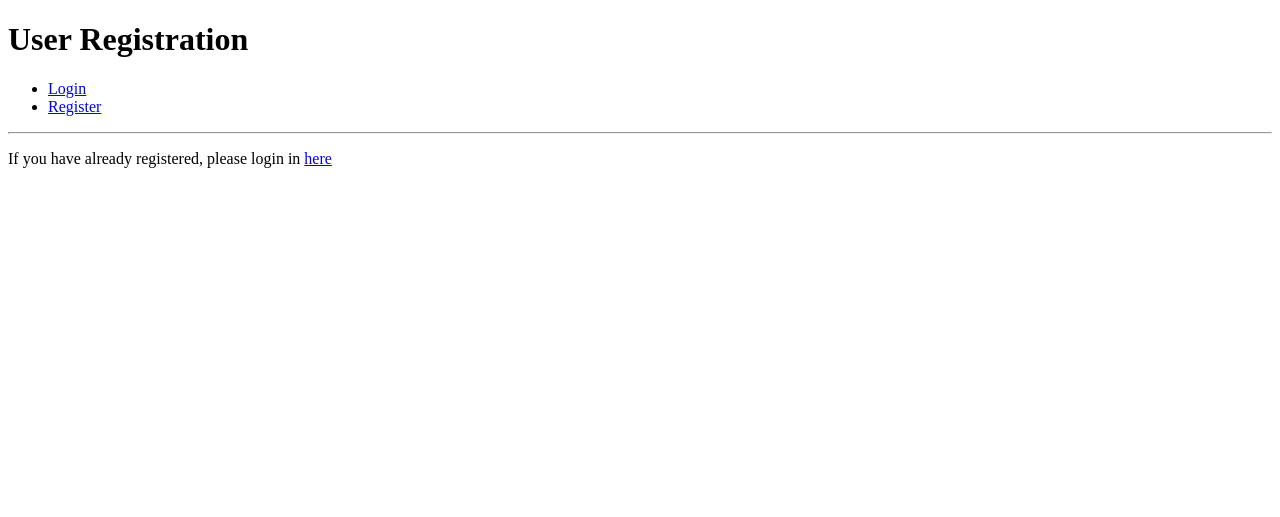
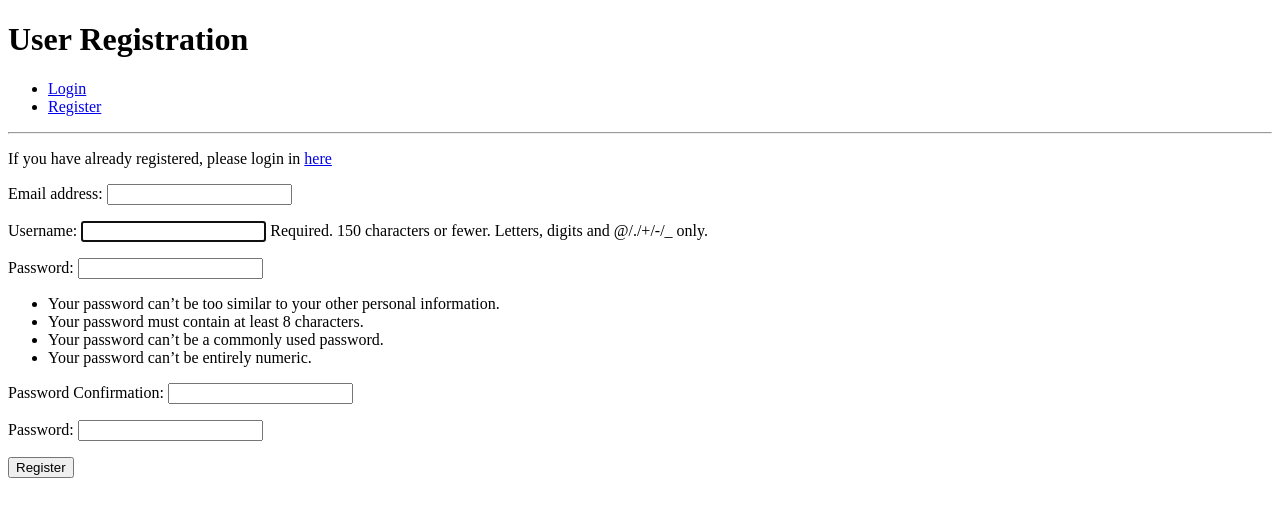
Before and after one commit to ddeveloper72/Django_Authentication, a Django app: page /accounts/registration/ in a window 1280 px wide. Shown: the top 517 px of the page. Run offline with Django 3.2, Linux system fonts and the light colour scheme.

Commit message:
Added a working user creation form.

```diff
--- a/accounts/forms.py
+++ b/accounts/forms.py
@@ -1,6 +1,20 @@
 from django import forms
+from django.contrib.auth.models import User
+from django.contrib.auth.forms import UserCreationForm
+from django.core.exceptions import ValidationError
 
 class UserloginForm(forms.Form):
     """Form for user to input login details"""
     username = forms.CharField()
     password = forms.CharField(widget=forms.PasswordInput)
+
+class UserRegistrationForm(UserCreationForm):
+    """Frorm is used to register the user"""
+    password = forms.CharField(widget=forms.PasswordInput)
+    password2 = forms.CharField(
+        label="Password Confirmation",
+        widget = forms.PasswordInput)
+
+    class Meta: # Inner class is used by Djano to provide infomation about the forms.
+        model = User # Specifies the name of the model where we want to store user information
+        fields = ['email', 'username', 'password1', 'password2']
--- a/accounts/templates/registration.html
+++ b/accounts/templates/registration.html
@@ -9,4 +9,9 @@ User Registration
 
 {% block content %}
 <p>If you have already registered, please login in <a href="{% url 'login' %}">here</a></p>
+<form method="POST">
+    {% csrf_token %}
+    {{ registration_form.as_p}} <!-- .as_p render this a paragraph -->
+    <button type="submit">Register</button>
+</form>
 {% endblock content %}
--- a/accounts/views.py
+++ b/accounts/views.py
@@ -1,7 +1,7 @@
 from django.shortcuts import render, redirect, reverse
 from django.contrib import auth, messages
 from django.contrib.auth.decorators import login_required
-from accounts.forms import UserloginForm
+from accounts.forms import UserloginForm, UserRegistrationForm
 
 # Create your views here.
 
@@ -47,4 +47,6 @@ def login(request):
 
 def registration(request):
     """Render the registration page"""
-    return render(request, 'registration.html')
+    registration_form = UserRegistrationForm()
+    return render(request, 'registration.html', {
+        "registration_form": registration_form})
```
